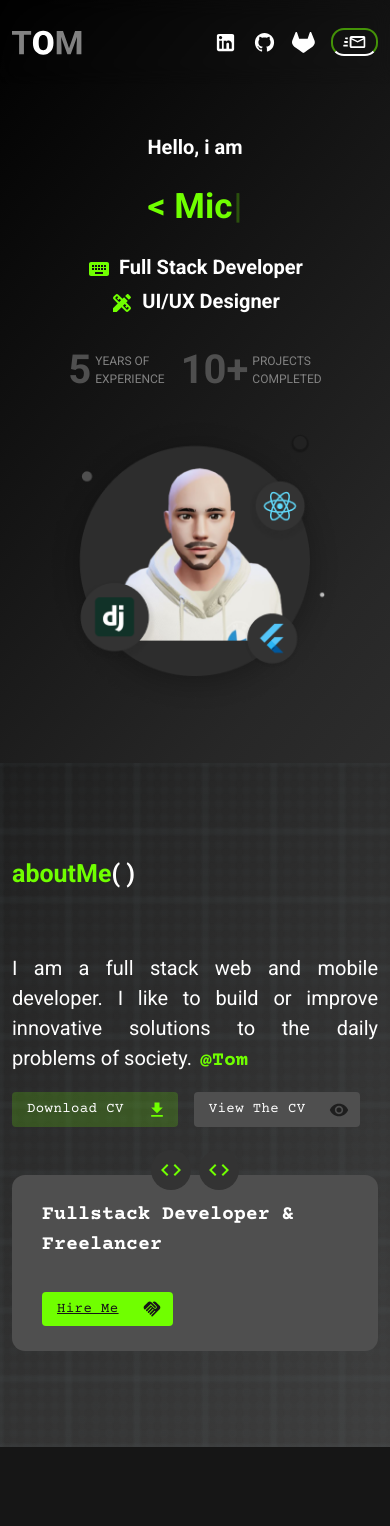
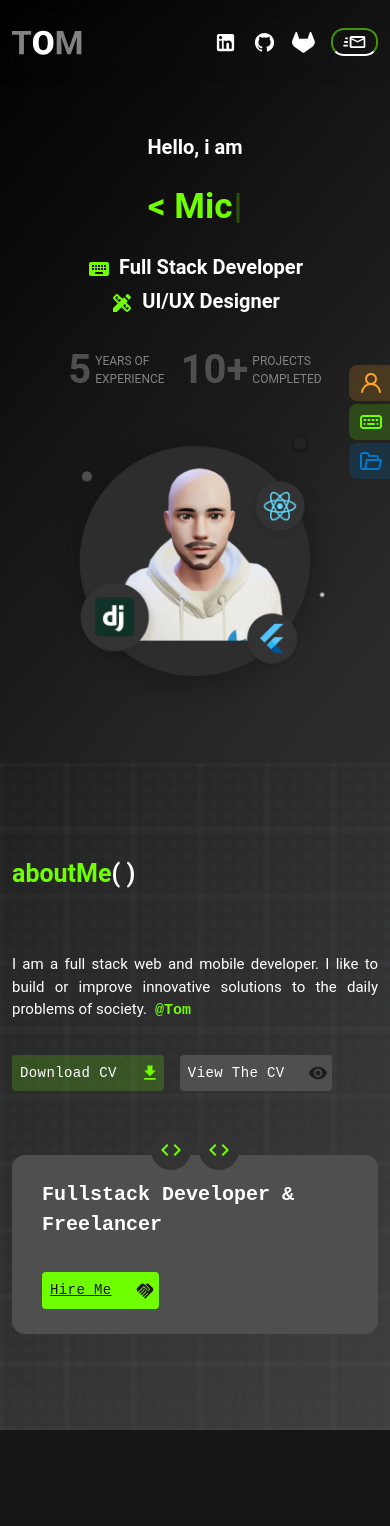
Before and after one commit to Tom-michel/portfolio-v1-reactJS, a React (Create React App) app: page / in a window 390 px wide. Shown: the top 1526 px of the page. Built offline with nearby package versions, Linux system fonts and the light colour scheme.

Commit message:
ScrollToTop button added

```diff
--- a/src/App.css
+++ b/src/App.css
@@ -1,4 +1,5 @@
-@import url("https://fonts.googleapis.com/css2?family=Courier+Prime:wght@400;700&family=Roboto:wght@400;500;700;900&display=swap");
+/*@import url("https://fonts.googleapis.com/css2?family=Courier+Prime:wght@400;700&family=Roboto:wght@400;500;700;900&display=swap");
+*/
 @font-face {
   font-family: "Roboto";
   src: "components/data/fonts/Roboto-Regular.ttf";
@@ -63,6 +64,30 @@ body {
     no-repeat;
   z-index: -1;
 } */
+
+.to-top {
+  z-index: 2 !important;
+}
+
+/* ================= floating menu ========= */
+.floatingMenu {
+  position: fixed;
+  top: 0;
+  right: -23px;
+  z-index: 999;
+  height: 100%;
+  transition: 0.5s;
+  overflow: hidden;
+  gap: 3px;
+  /* backdrop-filter: blur(10px) !important; */
+}
+.floatingMenu .floatingItem {
+  position: relative;
+  border-radius: 8px !important;
+  padding-left: 10px;
+  backdrop-filter: blur(10px) !important;
+}
+/* ================= floating menu ========= */
 
 /* ================= navbar =============== */
 nav {
@@ -249,11 +274,11 @@ button,
   border: none;
   outline: none;
   background: none;
-  font-size: 17px;
+  /* font-size: 17px; */
   color: var(--white) !important;
   font-family: "Courier Prime", monospace !important;
   text-transform: capitalize !important;
-  padding: 5px 20px !important;
+  /* padding: 5px 20px !important; */
   border-radius: var(--border-raduis);
   cursor: pointer;
   display: flex;
@@ -263,13 +288,13 @@ button,
 .btn.primaryBtn {
   background-color: var(--primaryColorOpacity);
 }
-.btn.primaryBtn span {
+.btn.primaryBtn .MuiButton-endIcon {
   color: var(--primaryColor) !important;
 }
 .btn.secondaryBtn {
   background-color: var(--secondaryColor);
 }
-.btn.secondaryBtn span {
+.btn.secondaryBtn .MuiButton-endIcon {
   color: #1e1e1e !important;
 }
 .btn.hireBtn {
@@ -277,7 +302,7 @@ button,
   color: var(--hireText) !important;
   text-decoration: underline !important;
 }
-.btn.hireBtn span {
+.btn.hireBtn .MuiButton-endIcon {
   color: var(--darkBgColor) !important;
 }
 
@@ -291,7 +316,7 @@ button,
   border-radius: var(--border-raduis);
   display: flex;
   flex-direction: column;
-  align-items: start;
+  align-items: flex-start;
   gap: 1rem;
   padding: 25px 49px;
   color: var(--white);
@@ -304,12 +329,15 @@ button,
 }
 
 @media screen and (max-width: 767px) {
-  #about button,
+  .description {
+    font-size: 15px !important;
+  }
+  /* #about button,
   #about .btn {
     padding: 5px 15px !important;
-  }
+  } */
   .aboutBox {
-    align-items: start;
+    align-items: flex-start;
     gap: 1rem;
     padding: 25px 30px;
   }
--- /dev/null
+++ b/src/components/common/FloatingMenu.jsx
@@ -0,0 +1,19 @@
+import { Button } from "@mui/material";
+import React from "react";
+import { floatinglink } from "../data/my-data";
+
+export const FloatingMenu = () => {
+  return (
+    <div className="floatingMenu d-flex flex-column d-md-none align-items-center justify-content-center">
+      {floatinglink.map((item, i) => (
+        <Button
+          className="floatingItem d-flex justify-content-start"
+          sx={{ backgroundColor: item.color }}
+          href={item.url}
+        >
+          <img src={item.icon} alt="" />
+        </Button>
+      ))}
+    </div>
+  );
+};
--- /dev/null
+++ b/src/components/common/ScrollTopBtn.jsx
@@ -0,0 +1,56 @@
+import useScrollTrigger from "@mui/material/useScrollTrigger";
+import Box from "@mui/material/Box";
+import Fab from "@mui/material/Fab";
+import Fade from "@mui/material/Fade";
+import React from "react";
+import { ArrowUpward } from "@mui/icons-material";
+
+function ScrollTop(props) {
+  const { children, window } = props;
+  const trigger = useScrollTrigger({
+    target: window ? window() : undefined,
+    disableHysteresis: true,
+    threshold: 200,
+  });
+
+  const handleClick = (event) => {
+    const anchor = (event.target.ownerDocument || document).querySelector(
+      "#home"
+    );
+
+    if (anchor) {
+      anchor.scrollIntoView({
+        block: "center",
+      });
+    }
+  };
+
+  return (
+    <Fade in={trigger}>
+      <Box
+        className="to-top"
+        onClick={handleClick}
+        role="presentation"
+        sx={{ position: "fixed", bottom: 16, right: 16 }}
+      >
+        {children}
+      </Box>
+    </Fade>
+  );
+}
+
+export const ScrollTopBtn = () => {
+  return (
+    <>
+      <ScrollTop>
+        <Fab
+          className="to-top-btn bg-dark"
+          size="small"
+          aria-label="scroll back to top"
+        >
+          <ArrowUpward className="t-gr" />
+        </Fab>
+      </ScrollTop>
+    </>
+  );
+};
--- a/src/components/data/my-data.js
+++ b/src/components/data/my-data.js
@@ -44,6 +44,24 @@ export const contactlink = [
     url: "#contact",
     text: "Contact me",
     icon: "../images/icons/contact-mail.svg",
+  },
+];
+
+export const floatinglink = [
+  {
+    icon: "../images/icons/user.svg",
+    color: "rgba(252, 163, 38, 0.19)",
+    url: "#about",
+  },
+  {
+    icon: "../images/icons/keyboard.svg",
+    color: "rgba(112, 255, 0, 0.19)",
+    url: "#skills",
+  },
+  {
+    icon: "../images/icons/folder.svg",
+    color: "rgba(0, 122, 204, 0.19)",
+    url: "#projects",
   },
 ];
 
--- a/src/components/home/Banner.jsx
+++ b/src/components/home/Banner.jsx
@@ -33,7 +33,7 @@ export const Banner = () => {
                     </p>
                   ))}
                 </div>
-                <div className="d-flex flex-wrap align-items-center justify-content-md-start justify-content-center gap-xl-5 gap-3">
+                <div className="d-flex align-items-center justify-content-md-start justify-content-center gap-md-5 gap-3">
                   {item.done.map((val) => (
                     <>
                       <div className="exper d-flex align-items-center gap-1">
--- a/src/components/home/Home.jsx
+++ b/src/components/home/Home.jsx
@@ -2,6 +2,7 @@ import React from "react";
 import { About } from "../pages/About";
 import { Skills } from "../pages/Skills";
 import { Banner } from "./Banner";
+import { ScrollTopBtn } from "../common/ScrollTopBtn";
 
 export const Home = () => {
   return (
@@ -9,6 +10,7 @@ export const Home = () => {
       <Banner />
       <About />
       <Skills />
+      <ScrollTopBtn />
     </>
   );
 };
--- a/src/components/pages/About.jsx
+++ b/src/components/pages/About.jsx
@@ -17,11 +17,11 @@ export const About = () => {
         {about.map((about) => (
           <div className="row gap-md-0 gap-5 align-items-center">
             <div className="col-md-6">
-              <p className="description">
+              <p className="description pb-3">
                 <span>{about.text}</span>
                 <span className="t-gr t-code fw-bold ms-2">{about.user}</span>
               </p>
-              <div className="d-flex gap-3">
+              <div className="d-flex my-3 gap-3">
                 <Button className="btn primaryBtn" endIcon={<FileDownload />}>
                   Download CV
                 </Button>
--- a/src/components/pages/Pages.jsx
+++ b/src/components/pages/Pages.jsx
@@ -1,5 +1,6 @@
 import React from "react";
 import { BrowserRouter as Router, Route, Switch } from "react-router-dom";
+import { FloatingMenu } from "../common/FloatingMenu";
 import { Header } from "../common/Header";
 import { Home } from "../home/Home";
 
@@ -8,6 +9,7 @@ export const Pages = () => {
     <>
       <Router>
         <Header />
+        <FloatingMenu />
         <Switch>
           <Route exact path="/" component={Home} />
         </Switch>
```
